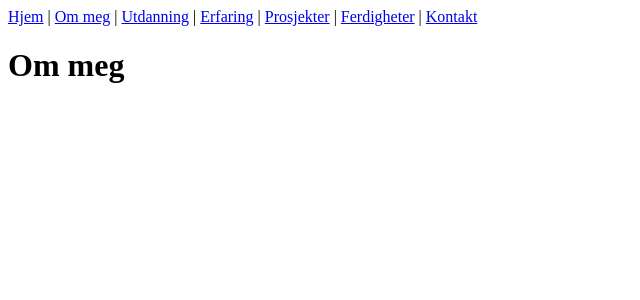
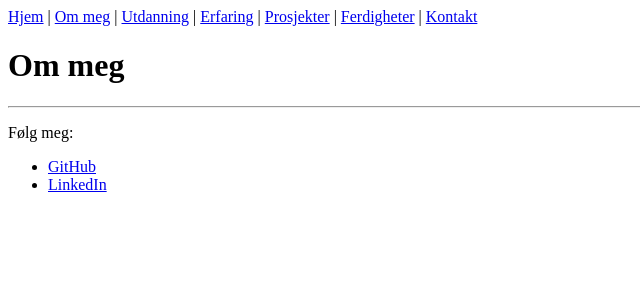
Before and after one commit to auroraodden/oddenstudio, a Django app: page /about/ in a window 1280 px wide. Shown: the top 300 px of the page, without its empty margins (0-640 px from the left). Run offline with Django 5.2, Linux system fonts and the light colour scheme; data that the repository does not hold is empty.

Commit message:
La til GitHub- og LinkedIn-lenker i footer

```diff
--- a/core/templates/core/base.html
+++ b/core/templates/core/base.html
@@ -19,5 +19,15 @@
     <main>
         {% block content %}{% endblock %}
     </main>
+
+<footer>
+  <hr>
+  <p>Følg meg:</p>
+  <ul>
+    <li><a href="https://github.com/auroraodden" target="_blank">GitHub</a></li>
+    <li><a href="https://www.linkedin.com/in/auroraodden/" target="_blank">LinkedIn</a></li>
+  </ul>
+</footer>
+
 </body>
 </html>
```
